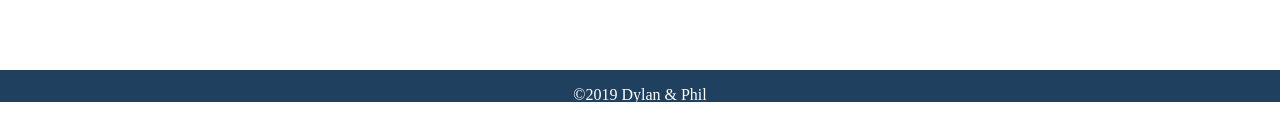
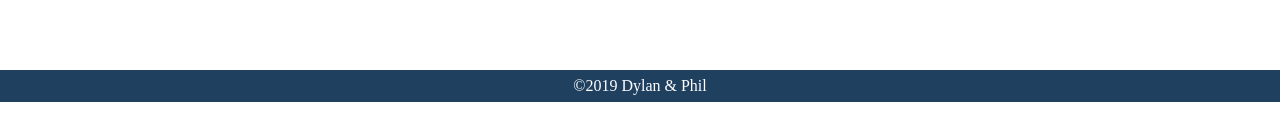
Before and after one commit to philfitch-401-advanced-javascript/lab-class-30-project-resty, a React app: page / in a window 1280 px wide. Shown: the part 698-838 px from the top of the page. Built offline with nearby package versions, Linux system fonts and the light colour scheme.

Commit message:
centered footer css

```diff
--- a/src/styles/footer.css
+++ b/src/styles/footer.css
@@ -1,4 +1,7 @@
 footer {
+  display: flex;
+  flex-direction: column;
+  justify-content: center;
   background-color: #204060;
   color: white;
   text-align: center;
@@ -7,3 +10,7 @@ footer {
   width: 100%;
   height: 2em
 }
+
+p {
+  justify-content: center;
+}
```
